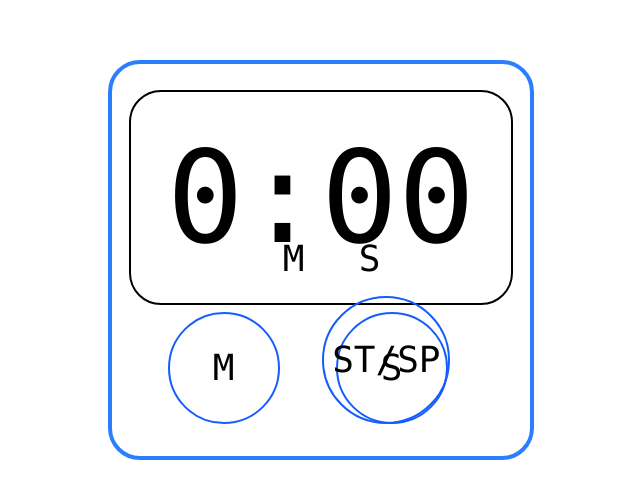
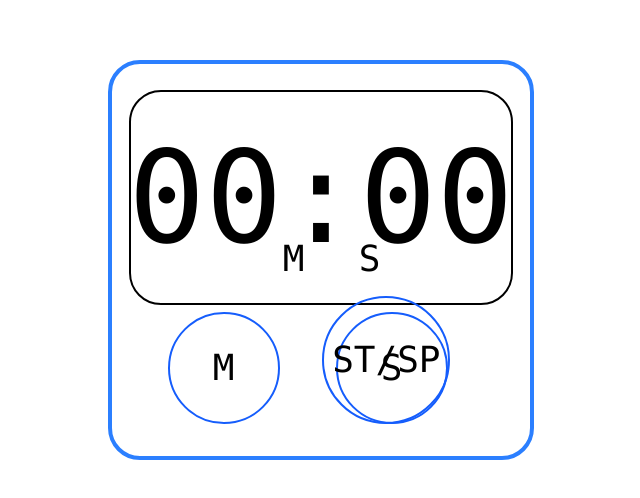
Before and after one commit to loganyeh/timer-react, a React (Vite) app in the folder timer-react/: page / in a window 1280 px wide. Shown: the part 140-638 px from the top of the page, without its empty margins (319-959 px from the left). Built offline with nearby package versions, Linux system fonts and the light colour scheme.

Commit message:
feat: minute/second button increments time

```diff
--- a/timer-react/src/App.jsx
+++ b/timer-react/src/App.jsx
@@ -5,17 +5,19 @@ import StartStop from './components/StartStop';
 import { MyContext } from './components/MyContext';
 
 function App() {
-  const [minutes, setMinutes] = useState(0);
-  const [seconds, setSeconds] = useState(0);
+  const [minutes, setMinutes] = useState("00");
+  const [seconds, setSeconds] = useState("00");
 
   return (
     <>
       <div className='h-screen w-screen flex justify-center items-center'>
         <div id="timer-container" className='h-1/2 w-1/3 border-4 border-blue-500 rounded-4xl relative'>
-          <TimerDisplay minutes={0} seconds={0 + "0"} />
-          <Button letter={"M"} bottom={"bottom-8"} left={"left-14"} />
-          <Button letter={"S"} bottom={"bottom-8"} left={"left-56"} />
-          <StartStop />
+          <MyContext.Provider value={{minutes, setMinutes, seconds, setSeconds}}>
+            <TimerDisplay />
+            <Button letter={"M"} bottom={"bottom-8"} left={"left-14"} />
+            <Button letter={"S"} bottom={"bottom-8"} left={"left-56"} />
+            <StartStop />
+          </MyContext.Provider>
         </div>
       </div>
     </>
--- a/timer-react/src/components/Button.jsx
+++ b/timer-react/src/components/Button.jsx
@@ -1,10 +1,37 @@
-import { useState, useRef, useEffect, createContext } from 'react';
+import { useState, useRef, useEffect, createContext, useContext } from 'react';
+import { MyContext } from './MyContext';
 
 function Button({letter, bottom, left}) {
+    const {minutes, setMinutes, seconds, setSeconds} = useContext(MyContext);
+
+    const addTimeClick = () => {
+        let parseMinutes = Number(minutes);
+        let parseSeconds = Number(seconds);
+        if(letter === "M"){
+            parseMinutes++;
+            if(parseMinutes < 10){
+                setMinutes("0" + parseMinutes);
+            }
+            else{
+                setMinutes(parseMinutes);
+            }
+            // setMinutes(parseMinutes);
+            // setMinutes(prev => prev + 1);
+        }
+        else{
+            parseSeconds++;
+            if(parseSeconds < 10){
+                setSeconds("0" + parseSeconds);
+            }
+            else{
+                setSeconds(parseSeconds);
+            }
+        }
+    };
 
     return (
         <>
-            <div className={`h-28 w-28 absolute ${bottom} ${left} flex justify-center items-center font-mono text-black text-4xl border-2 border-blue-600 rounded-full hover:bg-gray-200 active:bg-gray-100 cursor-pointer`}>{letter}</div>
+            <div onClick={addTimeClick} className={`h-28 w-28 absolute ${bottom} ${left} flex justify-center items-center font-mono text-black text-4xl border-2 border-blue-600 rounded-full hover:bg-gray-200 active:bg-gray-100 cursor-pointer`}>{letter}</div>
         </>
     )
 }
--- a/timer-react/src/components/StartStop.jsx
+++ b/timer-react/src/components/StartStop.jsx
@@ -1,9 +1,16 @@
-import { useState, useRef, useEffect, createContext } from 'react';
+import { useState, useRef, useEffect, createContext, useContext } from 'react';
+import { MyContext } from './MyContext';
 
 function StartStop() {
+    const {minutes, setMinutes, seconds, setSeconds} = useContext(MyContext);
+
+    const printMinute = () => {
+        console.log(minutes);
+    }
+
     return (
         <>
-            <div className={`h-32 w-32 bottom-8 right-20 absolute flex justify-center items-center font-mono text-black text-4xl border-2 border-blue-600 rounded-full hover:bg-gray-200 active:bg-gray-100 cursor-pointer`}>ST/SP</div>
+            <div onClick={printMinute} className={`h-32 w-32 bottom-8 right-20 absolute flex justify-center items-center font-mono text-black text-4xl border-2 border-blue-600 rounded-full hover:bg-gray-200 active:bg-gray-100 cursor-pointer`}>ST/SP</div>
         </>
     )
 }
--- a/timer-react/src/components/TimerDisplay.jsx
+++ b/timer-react/src/components/TimerDisplay.jsx
@@ -1,10 +1,18 @@
-import { useState, useRef, useEffect, createContext } from 'react';
+import { useState, useRef, useEffect, createContext, useContext } from 'react';
+import { MyContext } from './MyContext';
 
-function TimerDisplay({minutes, seconds}) {
+function TimerDisplay() {
+    const {minutes, setMinutes, seconds, setSeconds} = useContext(MyContext);
+
+    const resetTimerDisplayClick = () => {
+        console.clear();
+        setMinutes("00");
+        setSeconds("00");
+    };
 
     return(
         <>
-            <div className="h-3/5 w-full flex justify-center items-center relative">
+            <div onClick={resetTimerDisplayClick} className="h-3/5 w-full flex justify-center items-center relative cursor-pointer">
                 <div className="h-11/12 w-11/12 flex justify-center items-center mt-8 font-mono text-black text-9xl border-2 border-black rounded-4xl">
                     <span>{minutes}:{seconds}</span>
                 </div>
```
